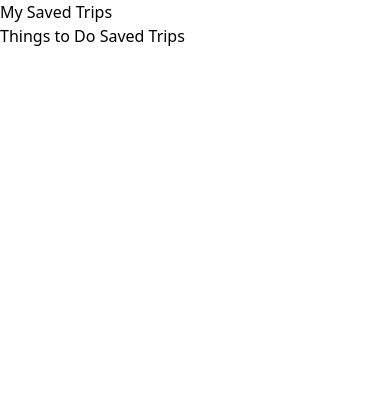
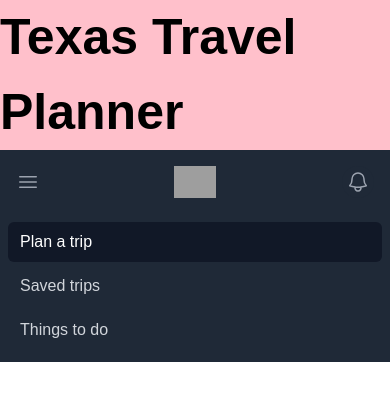
Before and after one commit to sd8295642/Project-1, a plain HTML site: page savedtrips.html in a window 390 px wide. Drawn offline with nearby package versions, Linux system fonts and the light colour scheme; grey boxes are pictures that could not be loaded.

Commit message:
Made revisions to HTML, and CSS

```diff
--- a/assets/css/savedtrips.css
+++ b/assets/css/savedtrips.css
@@ -0,0 +1,14 @@
+*{
+    font-family: Arial, Helvetica, sans-serif;
+}
+
+header{
+    height:auto;
+    width:auto;
+}
+
+h1.header{
+    font-size: 50px;
+    font-weight:bold;
+    background-color:pink;
+  }
--- a/savedtrips.html
+++ b/savedtrips.html
@@ -12,10 +12,133 @@
 
 <body>
 <header>
-    <h1>My Saved Trips</h1>
-    <nav class="">
-        <button id="landing-page">Things to Do</button>
-        <button id="saved-trips">Saved Trips</button>
+    <h1 class="header">Texas Travel Planner</h1>
+    <nav class="row">
+        <nav class="bg-gray-800">
+            <div class="mx-auto max-w-7xl px-2 sm:px-6 lg:px-8">
+              <div class="relative flex h-16 items-center justify-between">
+                <div class="absolute inset-y-0 left-0 flex items-center sm:hidden">
+                  <button
+                    type="button"
+                    class="relative inline-flex items-center justify-center rounded-md p-2 text-gray-400 hover:bg-gray-700 hover:text-white focus:outline-none focus:ring-2 focus:ring-inset focus:ring-white"
+                    aria-controls="mobile-menu"
+                    aria-expanded="false"
+                  >
+                    <span class="absolute -inset-0.5"></span>
+                    <span class="sr-only">Open main menu</span>
+
+                    <svg
+                      class="block h-6 w-6"
+                      fill="none"
+                      viewBox="0 0 24 24"
+                      stroke-width="1.5"
+                      stroke="currentColor"
+                      aria-hidden="true"
+                    >
+                      <path
+                        stroke-linecap="round"
+                        stroke-linejoin="round"
+                        d="M3.75 6.75h16.5M3.75 12h16.5m-16.5 5.25h16.5"
+                      />
+                    </svg>
+                    <svg
+                      class="hidden h-6 w-6"
+                      fill="none"
+                      viewBox="0 0 24 24"
+                      stroke-width="1.5"
+                      stroke="currentColor"
+                      aria-hidden="true"
+                    >
+                      <path
+                        stroke-linecap="round"
+                        stroke-linejoin="round"
+                        d="M6 18L18 6M6 6l12 12"
+                      />
+                    </svg>
+                  </button>
+                </div>
+                <div
+                  class="flex flex-1 items-center justify-center sm:items-stretch sm:justify-start"
+                >
+                  <div class="flex flex-shrink-0 items-center">
+                    <img
+                      class="h-8 w-auto"
+                      src="https://www.flagcolorcodes.com/data/flag-of-texas.png"
+                      alt="Your Company"
+                    />
+                  </div>
+                  <div class="hidden sm:ml-6 sm:block">
+                    <div class="flex space-x-4">
+                      <a
+                        href="#"
+                        class="bg-gray-900 text-white rounded-md px-3 py-2 text-sm font-medium"
+                        aria-current="page"
+                        >Plan a trip</a
+                      >
+                      <a
+                        href="#"
+                        class="text-gray-300 hover:bg-gray-700 hover:text-white rounded-md px-3 py-2 text-sm font-medium"
+                        >Saved trips</a
+                      >
+                      <a
+                        href="#"
+                        class="text-gray-300 hover:bg-gray-700 hover:text-white rounded-md px-3 py-2 text-sm font-medium"
+                        >Things to do</a
+                      >
+
+                    </div>
+                  </div>
+                </div>
+                <div
+                  class="absolute inset-y-0 right-0 flex items-center pr-2 sm:static sm:inset-auto sm:ml-6 sm:pr-0"
+                >
+                  <button
+                    type="button"
+                    class="relative rounded-full bg-gray-800 p-1 text-gray-400 hover:text-white focus:outline-none focus:ring-2 focus:ring-white focus:ring-offset-2 focus:ring-offset-gray-800"
+                  >
+                    <span class="absolute -inset-1.5"></span>
+                    <span class="sr-only">View notifications</span>
+                    <svg
+                      class="h-6 w-6"
+                      fill="none"
+                      viewBox="0 0 24 24"
+                      stroke-width="1.5"
+                      stroke="currentColor"
+                      aria-hidden="true"
+                    >
+                      <path
+                        stroke-linecap="round"
+                        stroke-linejoin="round"
+                        d="M14.857 17.082a23.848 23.848 0 005.454-1.31A8.967 8.967 0 0118 9.75v-.7V9A6 6 0 006 9v.75a8.967 8.967 0 01-2.312 6.022c1.733.64 3.56 1.085 5.455 1.31m5.714 0a24.255 24.255 0 01-5.714 0m5.714 0a3 3 0 11-5.714 0"
+                      />
+                    </svg>
+                  </button>
+
+                  </div>
+                </div>
+              </div>
+            </div>
+            <div class="sm:hidden" id="mobile-menu">
+              <div class="space-y-1 px-2 pb-3 pt-2">
+                <a
+                  href="#"
+                  class="bg-gray-900 text-white block rounded-md px-3 py-2 text-base font-medium"
+                  aria-current="page"
+                  >Plan a trip</a
+                >
+                <a
+                  href="#"
+                  class="text-gray-300 hover:bg-gray-700 hover:text-white block rounded-md px-3 py-2 text-base font-medium"
+                  >Saved trips</a
+                >
+                <a
+                  href="#"
+                  class="text-gray-300 hover:bg-gray-700 hover:text-white block rounded-md px-3 py-2 text-base font-medium"
+                  >Things to do</a
+                >
+              </div>
+            </div>
+          </nav>
 </header>
 
 <main>
```
